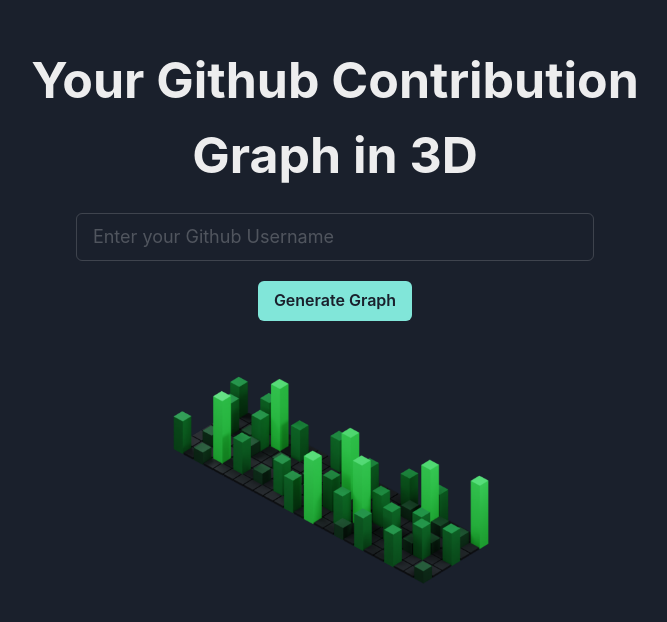
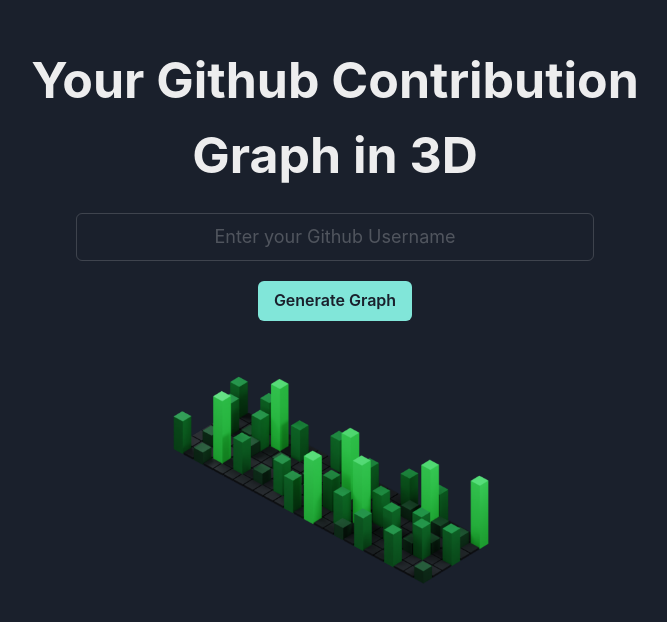
Before and after one commit to Hemanthhari2000/contrib-3d, a Next.js app: page / in a window 1280 px wide. Shown: the part 166-788 px from the top of the page, without its empty margins (305-972 px from the left). Built offline with nearby package versions, Linux system fonts and the light colour scheme.

Commit message:
Refactor. UI Elements without using Form

```diff
--- a/pages/index.js
+++ b/pages/index.js
@@ -1,4 +1,14 @@
-import { Box, Button, Flex, FormControl, Input, Text } from "@chakra-ui/react";
+import {
+	Box,
+	Button,
+	Flex,
+	FormControl,
+	FormErrorMessage,
+	FormHelperText,
+	FormLabel,
+	Input,
+	Text,
+} from "@chakra-ui/react";
 
 import { useState } from "react";
 import { useRouter } from "next/router";
@@ -7,11 +17,22 @@
 
 export default function Home() {
 	const router = useRouter();
+	const [handle, setHandle] = useState("");
+	const [isError, setIsError] = useState(false);
 
-  const handleOnSubmit = async (event) => {
+
+	const handleInputChange = (e) => setHandle(e.target.value);
+
+	const handleOnSubmit = () => {
 		event.preventDefault();
-    let handle = event.target[0].value;
+
+		// VALIDATION
+		console.log(handle);
+		if (!handle) {
+			setIsError(true);
+		} else {
 			router.push(`/contrib-graph/${handle}`);
+		}
 	};
 
 	return (
@@ -27,22 +48,27 @@
 						Your Github Contribution <br /> Graph in 3D
 					</Text>
 					<Box w="80%">
-            <form
-              onSubmit={handleOnSubmit}
-              style={{
-                width: "100%",
-                display: "flex",
-                flexDirection: "column",
-                alignItems: "center",
-              }}
-            >
-              <FormControl isRequired>
-                <Input size={"lg"} placeholder="Enter your Github Username" />
-              </FormControl>
-              <Button m={5} colorScheme={"teal"} type="submit">
+						<FormControl isInvalid={isError}>
+							<Input
+								size={"lg"}
+								placeholder="Enter your Github Username"
+								value={handle}
+								onChange={handleInputChange}
+								textAlign={"center"}
+							/>
+							{isError && (
+								<FormErrorMessage>
+									<Flex w={"100%"} justifyContent={"center"}>
+										Github Handle is Required.
+									</Flex>
+								</FormErrorMessage>
+							)}
+							<Flex w={"100%"} justifyContent={"center"}>
+								<Button m={5} colorScheme={"teal"} onClick={handleOnSubmit}>
 									Generate Graph
 								</Button>
-            </form>
+							</Flex>
+						</FormControl>
 					</Box>
 					<FloatingContribImage src="images/contrib.png" width="350px" />
 				</Flex>
```
Lines whose indentation alone changed are shown as unchanged.
